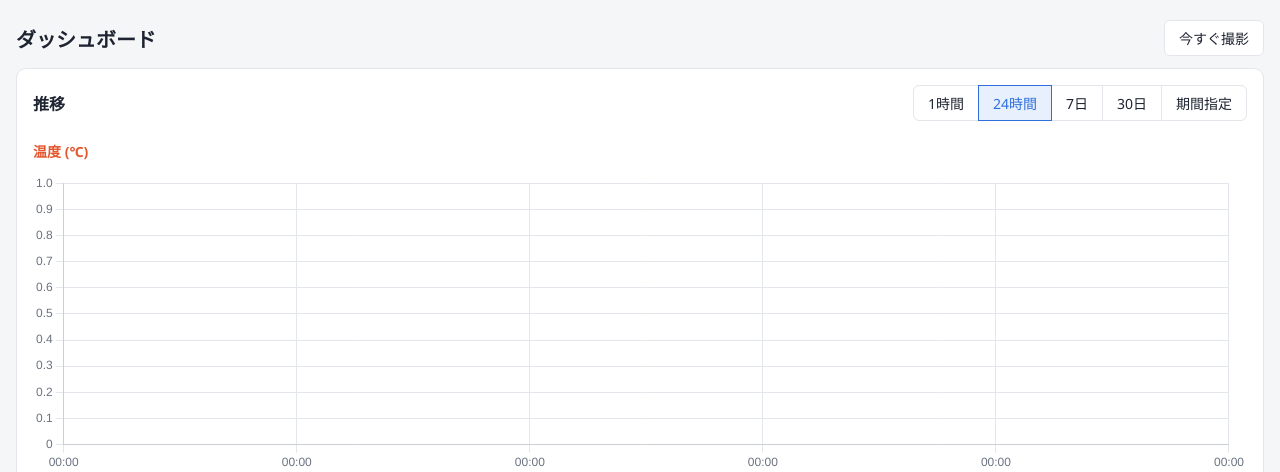
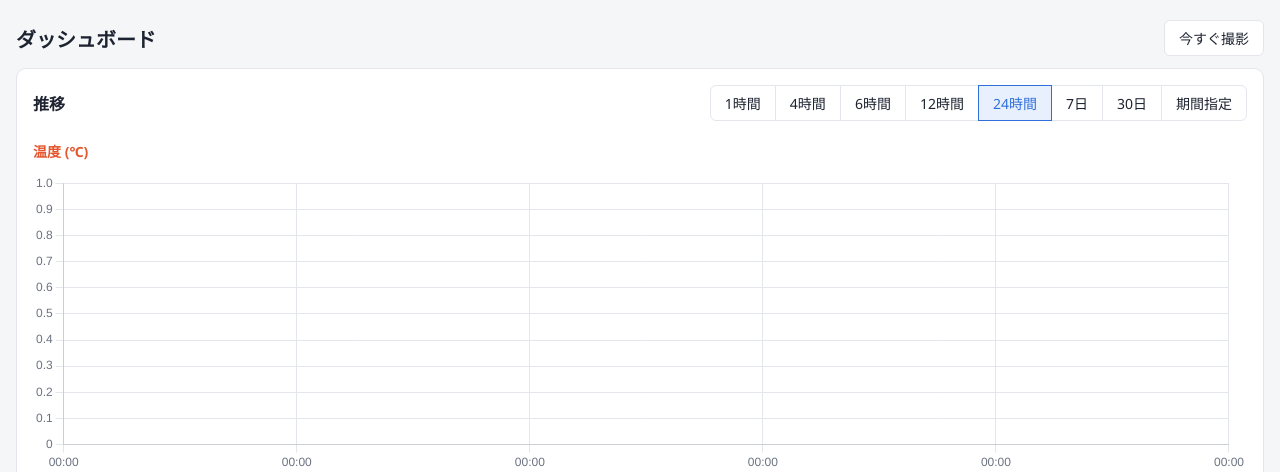
Before and after one commit to yu1nyan/RecordTemperature, a Python web app: template recordtemp/web/templates/dashboard.html in a window 1280 px wide. Shown: the part 53-525 px from the top of the page. Run offline with Jinja, Linux system fonts and the light colour scheme; the template is opened without the code that fills it, so the values that code supplies are empty.

Commit message:
ダッシュボードのグラフに4時間・6時間・12時間の期間ボタンを追加
Co-Authored-By: Claude Opus 5.5 <noreply@anthropic.com>

```diff
--- a/recordtemp/web/templates/dashboard.html
+++ b/recordtemp/web/templates/dashboard.html
@@ -14,7 +14,7 @@
     <h2 style="margin:0">推移</h2>
     <span class="spacer"></span>
     <div id="ranges">
-      <button class="seg" data-h="1">1時間</button><button class="seg on" data-h="24">24時間</button><button class="seg" data-h="168">7日</button><button class="seg" data-h="720">30日</button><button class="seg" data-h="0">期間指定</button>
+      <button class="seg" data-h="1">1時間</button><button class="seg" data-h="4">4時間</button><button class="seg" data-h="6">6時間</button><button class="seg" data-h="12">12時間</button><button class="seg on" data-h="24">24時間</button><button class="seg" data-h="168">7日</button><button class="seg" data-h="720">30日</button><button class="seg" data-h="0">期間指定</button>
     </div>
   </div>
   <div id="custom" class="row" style="display:none;margin-bottom:12px">
```
